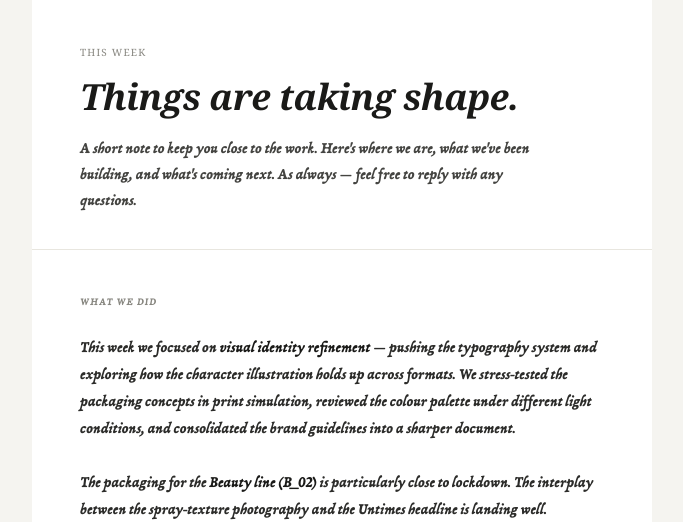
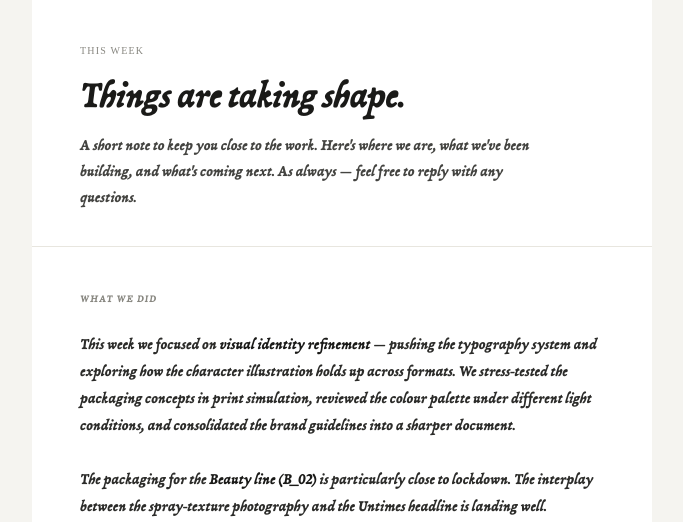
Before and after one commit to rnicolau-ideo/Soulgreen-weeklynote-, a plain HTML site: page index.html in a window 1280 px wide. Shown: the part 283-805 px from the top of the page, without its empty margins (298-981 px from the left). Drawn offline with Linux system fonts and the light colour scheme.

Commit message:
Update index.html

```diff
--- a/index.html
+++ b/index.html
@@ -25,8 +25,8 @@
   .issue-tag { font-family: 'Geist Mono', monospace; font-size: 10px; color: #3a3a38; letter-spacing: 0.06em; }
 
   .welcome { padding: 48px 48px 36px; border-bottom: 1px solid #e8e6df; }
-  .section-label { font-family: Georgia, serif; monospace; font-size: 10px; letter-spacing: 0.12em; text-transform: uppercase; color: #888780; margin-bottom: 18px; }
-  .welcome-headline { font-family: Georgia, serif; font-style: italic; font-weight: 700; font-size: 36px; line-height: 1.1; letter-spacing: -0.5px; color: #1a1a18; margin-bottom: 18px; }
+  .section-label { font-family: 'Geist'; font-size: 10px; letter-spacing: 0.12em; text-transform: uppercase; color: #888780; margin-bottom: 18px; }
+  .welcome-headline { font-family: 'Untimes', Georgia, serif; font-style: italic; font-weight: 700; font-size: 36px; line-height: 1.1; letter-spacing: -0.5px; color: #1a1a18; margin-bottom: 18px; }
   .welcome-body { font-size: 15px; font-weight: 300; line-height: 1.75; color: #444441; max-width: 460px; }
 
   .work { padding: 44px 48px 36px; border-bottom: 1px solid #e8e6df; }
```
